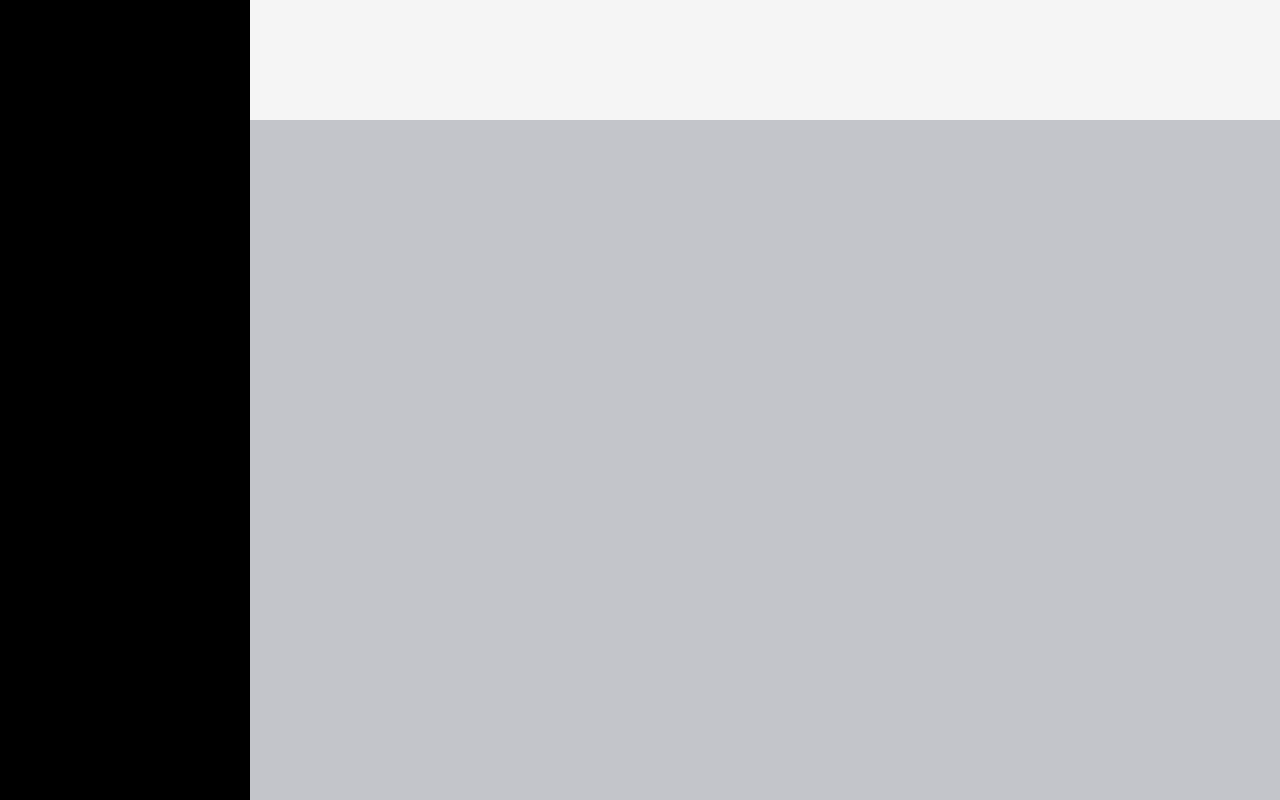
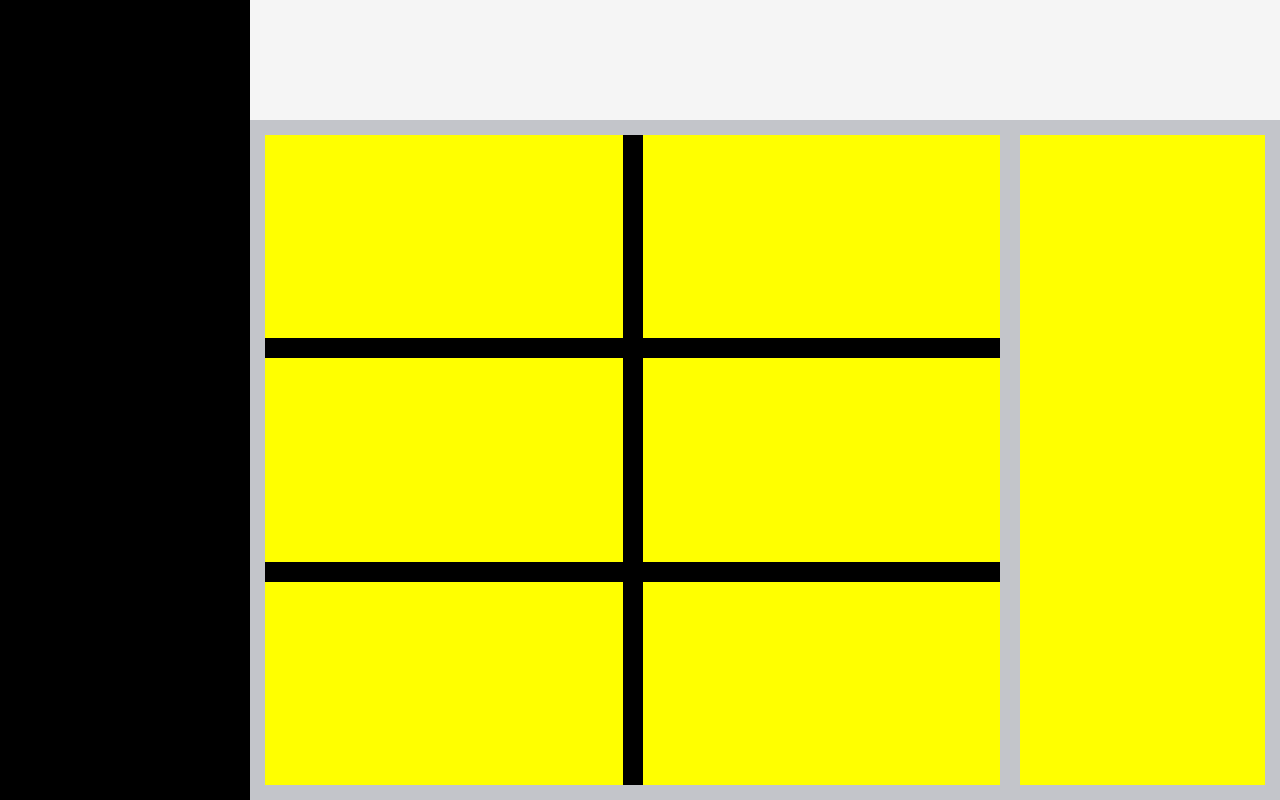
Before and after one commit to REGSYBABA/ADMIN-DASHBOARD, a plain HTML site: page index.html in a window 1280 px wide. Drawn offline with Linux system fonts and the light colour scheme.

Commit message:
Few Changes

```diff
--- a/index.html
+++ b/index.html
@@ -12,6 +12,19 @@
 
     <section class="sidebar"></section>
 
-    <main class="main"></main>
+    <main class="main">
+        <div class="card-holder">
+            <div class="card"></div>
+            <div class="card"></div>
+            <div class="card"></div>
+            <div class="card"></div>
+            <div class="card"></div>
+            <div class="card"></div>
+        </div>
+        <div class="main-right-side-bar">
+            <div class="side-card"></div>
+            <div class="side-card"></div>
+        </div>
+    </main>
 </body>
 </html>
```
